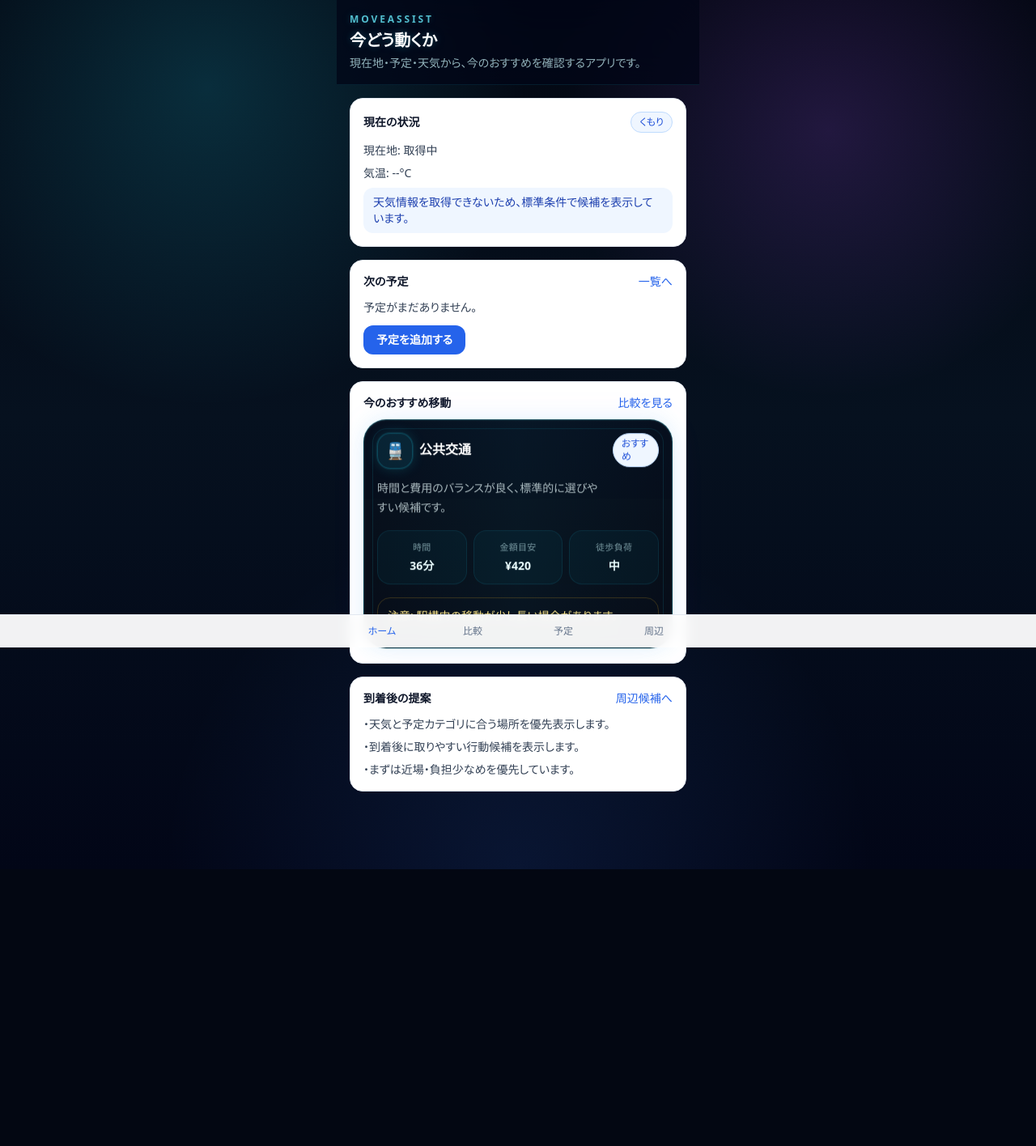
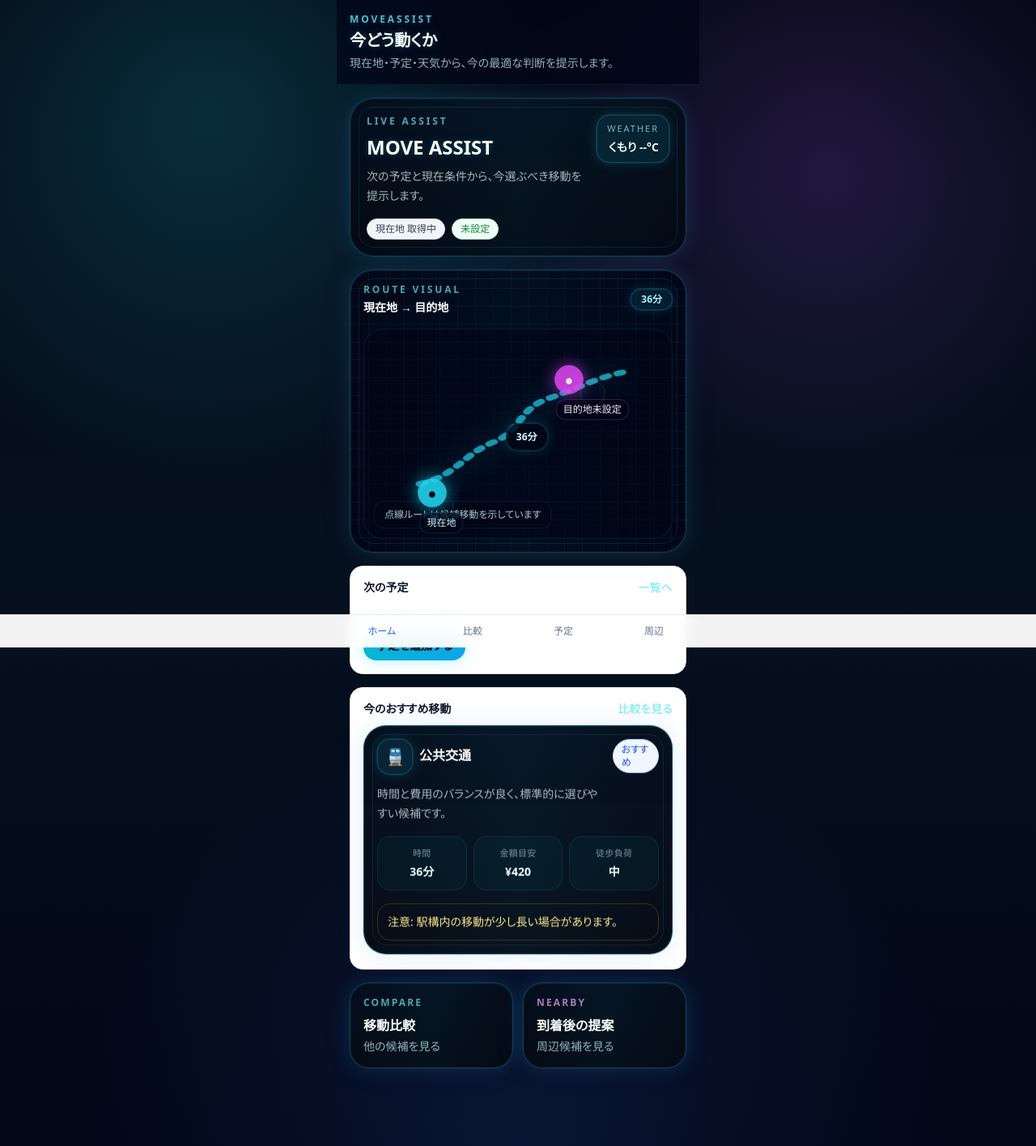
Before and after one commit to takuyayamada1982/seikastu, a Next.js app in the folder move-assist/: page / in a window 1280 px wide. Shown: the whole page at 81% size. Before the commit the page ends 1074 px from the top, so only its background shows below. Built offline with nearby package versions, Linux system fonts and the light colour scheme; no server answers.

Commit message:
Update page.tsx

```diff
--- a/move-assist/src/app/page.tsx
+++ b/move-assist/src/app/page.tsx
@@ -2,6 +2,7 @@
 
 import Link from "next/link";
 import AppShell from "@/components/ui/AppShell";
+import CyberRouteMap from "@/components/ui/CyberRouteMap";
 import RouteCard from "@/components/ui/RouteCard";
 import SectionCard from "@/components/ui/SectionCard";
 import StatusPill from "@/components/ui/StatusPill";
@@ -42,38 +43,69 @@ export default function HomePage() {
   return (
     <AppShell
       title="今どう動くか"
-      description="現在地・予定・天気から、今のおすすめを確認するアプリです。"
+      description="現在地・予定・天気から、今の最適な判断を提示します。"
     >
       <div className="space-y-4">
-        <SectionCard
-          title="現在の状況"
-          action={<StatusPill label={weather.label} tone="blue" />}
-        >
-          <div className="space-y-2 text-sm text-slate-700">
-            <p>
-              現在地:{" "}
-              {positionLoading
-                ? "取得中"
-                : position
-                ? "位置情報を取得済み"
-                : "未取得"}
-            </p>
-            <p>気温: {weatherLoading ? "取得中" : weather.temperatureText}</p>
+        <section className="cyber-panel cyber-outline rounded-[30px] p-5">
+          <div className="relative z-10">
+            <div className="flex items-start justify-between gap-3">
+              <div className="min-w-0">
+                <p className="text-xs font-semibold uppercase tracking-[0.24em] text-cyan-300/70">
+                  Live Assist
+                </p>
+                <h2 className="mt-2 text-2xl font-bold text-white neon-text">
+                  MOVE ASSIST
+                </h2>
+                <p className="mt-2 text-sm leading-6 text-cyan-50/70">
+                  次の予定と現在条件から、今選ぶべき移動を提示します。
+                </p>
+              </div>
+
+              <div className="rounded-2xl border border-cyan-400/20 bg-cyan-400/10 px-3 py-2 text-right neon-blue">
+                <p className="text-[11px] uppercase tracking-[0.18em] text-cyan-200/70">
+                  Weather
+                </p>
+                <p className="mt-1 text-sm font-semibold text-cyan-50">
+                  {weatherLoading ? "取得中" : `${weather.label} ${weather.temperatureText}`}
+                </p>
+              </div>
+            </div>
+
+            <div className="mt-4 flex flex-wrap gap-2">
+              <StatusPill
+                label={
+                  positionLoading
+                    ? "現在地 取得中"
+                    : position
+                    ? "現在地 取得済み"
+                    : "現在地 未取得"
+                }
+                tone="slate"
+              />
+              <StatusPill label={formatMinutesUntil(minutesUntil)} tone="green" />
+              {nextSchedule ? (
+                <StatusPill label={nextSchedule.category} tone="blue" />
+              ) : null}
+            </div>
+
             {positionError ? (
-              <div className="rounded-xl bg-amber-50 px-3 py-2 text-sm text-amber-800">
+              <div className="mt-4 rounded-2xl border border-amber-400/20 bg-amber-400/8 px-3 py-3 text-sm text-amber-200">
                 {positionError}
               </div>
             ) : null}
-            <div className="rounded-xl bg-blue-50 px-3 py-2 text-sm text-blue-800">
-              {weather.note}
-            </div>
           </div>
-        </SectionCard>
+        </section>
+
+        <CyberRouteMap
+          fromLabel="現在地"
+          toLabel={nextSchedule?.destinationName ?? "目的地未設定"}
+          durationText={bestRoute.durationText}
+        />
 
         <SectionCard
           title="次の予定"
           action={
-            <Link href="/schedules" className="text-sm font-medium text-blue-600">
+            <Link href="/schedules" className="text-sm font-medium text-cyan-300">
               一覧へ
             </Link>
           }
@@ -81,10 +113,10 @@ export default function HomePage() {
           {nextSchedule ? (
             <div className="space-y-3">
               <div>
-                <p className="text-base font-semibold text-slate-900">
+                <p className="text-base font-semibold text-white">
                   {CATEGORY_ICONS[nextSchedule.category]} {nextSchedule.title}
                 </p>
-                <p className="mt-1 text-sm text-slate-600">
+                <p className="mt-1 text-sm text-cyan-100/70">
                   {nextSchedule.startTime} / {nextSchedule.destinationName}
                 </p>
               </div>
@@ -95,17 +127,17 @@ export default function HomePage() {
               </div>
 
               {nextSchedule.memo ? (
-                <div className="rounded-xl bg-slate-50 px-3 py-2 text-sm text-slate-700">
+                <div className="rounded-2xl border border-cyan-400/10 bg-cyan-500/5 px-3 py-3 text-sm text-cyan-50/80">
                   {nextSchedule.memo}
                 </div>
               ) : null}
             </div>
           ) : (
             <div className="space-y-3">
-              <p className="text-sm text-slate-700">予定がまだありません。</p>
+              <p className="text-sm text-cyan-50/80">予定がまだありません。</p>
               <Link
                 href="/schedules/new"
-                className="inline-flex rounded-xl bg-blue-600 px-4 py-2 text-sm font-semibold text-white"
+                className="inline-flex rounded-2xl bg-gradient-to-r from-cyan-500 to-sky-500 px-4 py-2 text-sm font-semibold text-slate-950 shadow-[0_0_18px_rgba(34,211,238,0.35)]"
               >
                 予定を追加する
               </Link>
@@ -116,7 +148,7 @@ export default function HomePage() {
         <SectionCard
           title="今のおすすめ移動"
           action={
-            <Link href="/compare" className="text-sm font-medium text-blue-600">
+            <Link href="/compare" className="text-sm font-medium text-cyan-300">
               比較を見る
             </Link>
           }
@@ -124,20 +156,29 @@ export default function HomePage() {
           <RouteCard route={bestRoute} badge={bestBadge} />
         </SectionCard>
 
-        <SectionCard
-          title="到着後の提案"
-          action={
-            <Link href="/nearby" className="text-sm font-medium text-blue-600">
-              周辺候補へ
-            </Link>
-          }
-        >
-          <div className="space-y-2 text-sm text-slate-700">
-            <p>・天気と予定カテゴリに合う場所を優先表示します。</p>
-            <p>・到着後に取りやすい行動候補を表示します。</p>
-            <p>・まずは近場・負担少なめを優先しています。</p>
-          </div>
-        </SectionCard>
+        <div className="grid grid-cols-2 gap-3">
+          <Link
+            href="/compare"
+            className="cyber-panel rounded-[24px] p-4 text-left transition hover:translate-y-[-1px]"
+          >
+            <p className="text-xs font-semibold uppercase tracking-[0.18em] text-cyan-300/70">
+              Compare
+            </p>
+            <p className="mt-2 text-base font-semibold text-white">移動比較</p>
+            <p className="mt-1 text-sm text-cyan-100/70">他の候補を見る</p>
+          </Link>
+
+          <Link
+            href="/nearby"
+            className="cyber-panel rounded-[24px] p-4 text-left transition hover:translate-y-[-1px]"
+          >
+            <p className="text-xs font-semibold uppercase tracking-[0.18em] text-fuchsia-300/70">
+              Nearby
+            </p>
+            <p className="mt-2 text-base font-semibold text-white">到着後の提案</p>
+            <p className="mt-1 text-sm text-cyan-100/70">周辺候補を見る</p>
+          </Link>
+        </div>
       </div>
     </AppShell>
   );
```
